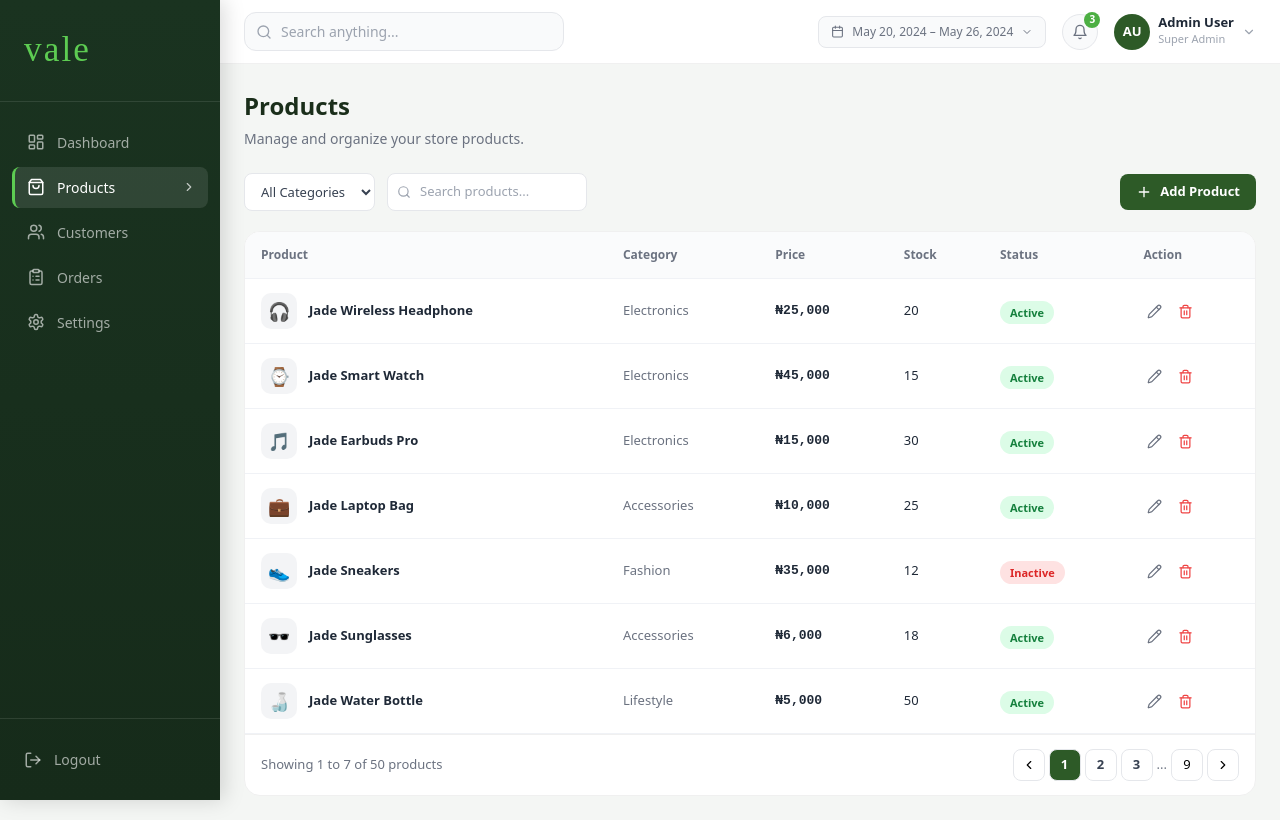
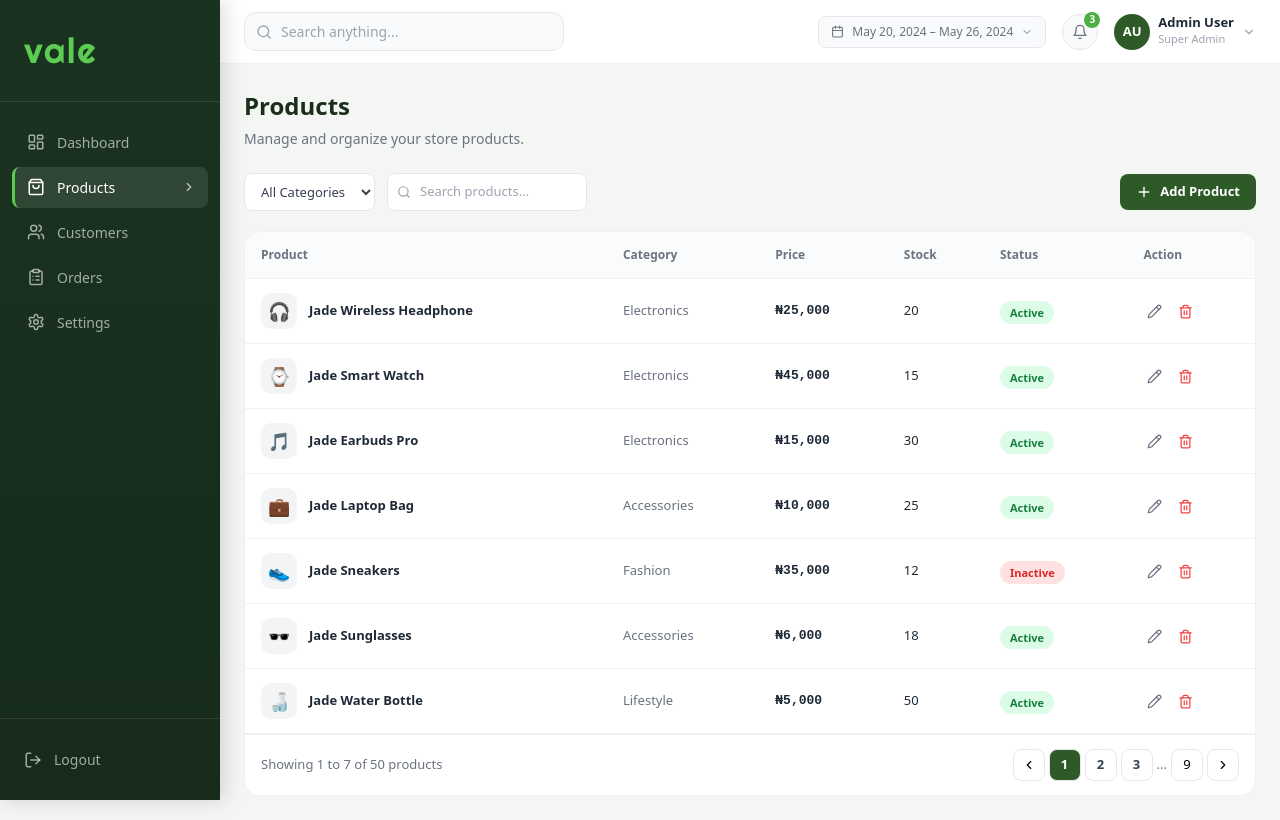
Before and after one commit to Cathynell/Group-6-E-Commerce-App, a React (Create React App) app in the folder frontend/: page /products in a window 1280 px wide. Built offline with nearby package versions, Linux system fonts and the light colour scheme.

Commit message:
Complete admin page updates

```diff
--- a/frontend/src/App.tsx
+++ b/frontend/src/App.tsx
@@ -11,6 +11,7 @@ import OrdersPage from './pages/OrdersPage';
 import ProductsPage from './pages/ProductsPage';
 import CustomersPage from './pages/CustomersPage';
 import SettingsPage from './pages/SettingsPage';
+import AdminDashboard from './pages/AdminDashboard';
 import { getAuthToken } from './api/auth';
 
 function App() {
@@ -34,6 +35,7 @@ function App() {
         <Route path="/confirmation" element={<Navigate to="/cart" replace />} />
         <Route path="/wallet/fund" element={<Navigate to="/account" replace />} />
         <Route path="/splash" element={<SplashPage />} />
+        <Route path="/admin" element={<AdminDashboard />} />
         <Route path="*" element={<Navigate to={token ? "/dashboard" : "/login"} replace />} />
       </Routes>
     </Router>
--- a/frontend/src/components/layout/SideBar.tsx
+++ b/frontend/src/components/layout/SideBar.tsx
@@ -37,12 +37,16 @@ export default function Sidebar() {
     >
       {/* Logo */}
 <div style={{ padding: "24px", borderBottom: "1px solid rgba(255,255,255,0.1)" }}>
+  <link
+    href="https://fonts.googleapis.com/css2?family=Righteous&display=swap"
+    rel="stylesheet"
+  />
   <span
     style={{
-            fontFamily: "'Fredoka One', cursive",
+      fontFamily: "'Righteous', cursive",
       fontSize: "2.2rem",
       color: "#5dcc52",
-            letterSpacing: "0.06em",
+      letterSpacing: "0.05em",
     }}
   >
     vale
--- a/frontend/src/data/dashboardData.ts
+++ b/frontend/src/data/dashboardData.ts
@@ -87,3 +87,19 @@ export const productsData = [
   { id: 6, name: "Jade Sunglasses", category: "Accessories", price: "₦6,000", stock: 18, status: "active", icon: "🕶️" },
   { id: 7, name: "Jade Water Bottle", category: "Lifestyle", price: "₦5,000", stock: 50, status: "active", icon: "🍶" },
 ];
+
+// ─── Customers Data ───────────────────────────────────────────────
+export const customersData = [
+  { id: 1, name: "Cathy Ajayi", email: "cathy@email.com", orders: 12, status: "active", joined: "May 20, 2024", avatar: "CA" },
+  { id: 2, name: "John Doe", email: "john@email.com", orders: 8, status: "active", joined: "May 15, 2024", avatar: "JD" },
+  { id: 3, name: "Jane Smith", email: "jane@email.com", orders: 15, status: "active", joined: "May 15, 2024", avatar: "JS" },
+  { id: 4, name: "Mike Johnson", email: "mike@email.com", orders: 5, status: "inactive", joined: "May 10, 2024", avatar: "MJ" },
+  { id: 5, name: "Sarah Williams", email: "sarah@email.com", orders: 7, status: "active", joined: "May 3, 2024", avatar: "SW" },
+  { id: 6, name: "David Brown", email: "david@email.com", orders: 3, status: "active", joined: "May 3, 2024", avatar: "DB" },
+];
+
+export const customerStats = [
+  { id: "total", label: "Total Customers", value: "850", change: "+13%", positive: true, color: "#4caf43", bg: "#e8f5e5", icon: "users" },
+  { id: "active", label: "Active Customers", value: "620", change: "+6%", positive: true, color: "#2196f3", bg: "#e3f2fd", icon: "users" },
+  { id: "new", label: "New This Week", value: "35", change: "+15%", positive: true, color: "#ff9800", bg: "#fff3e0", icon: "users" },
+];
```
Also changed, not shown: frontend/package.json (+9 -7 lines), 1 other file (tests, documents, lock files or other folders). Lines whose indentation alone changed are shown as unchanged.
